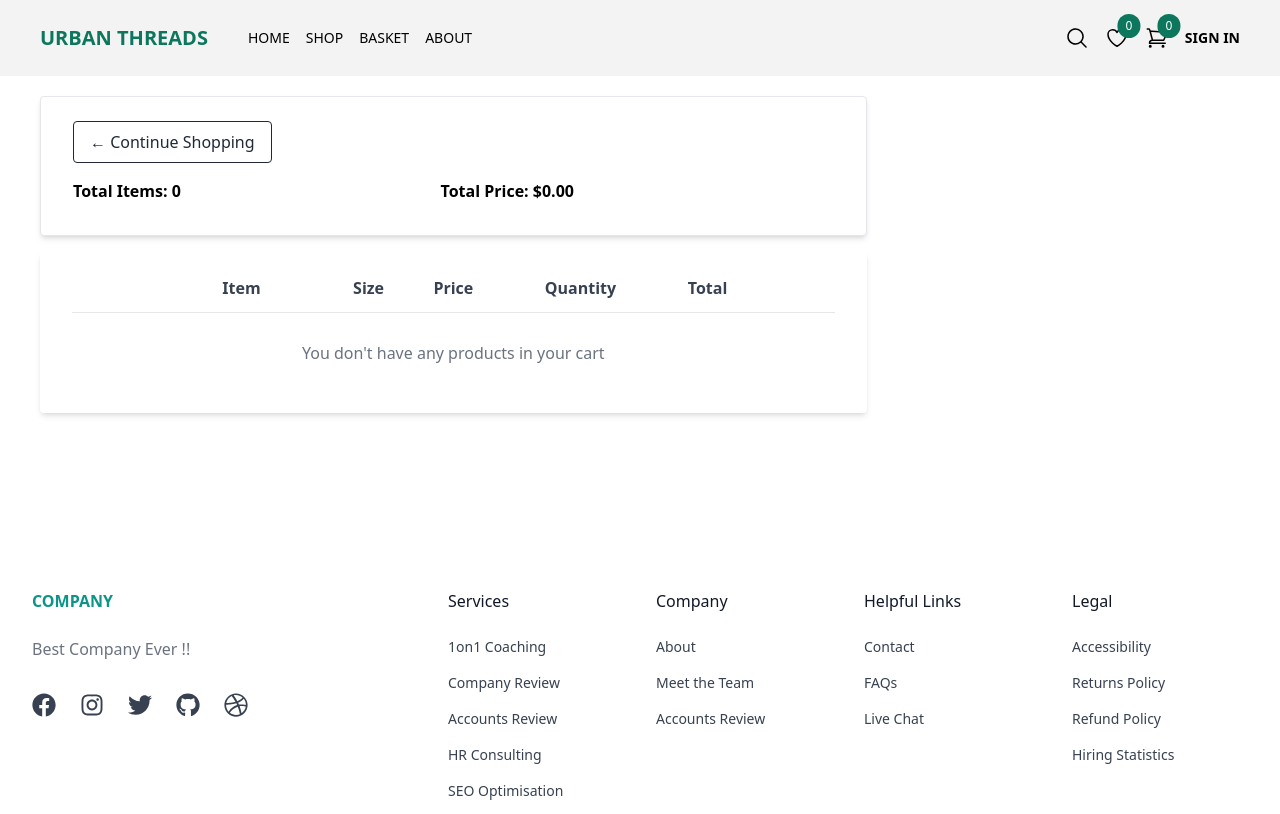
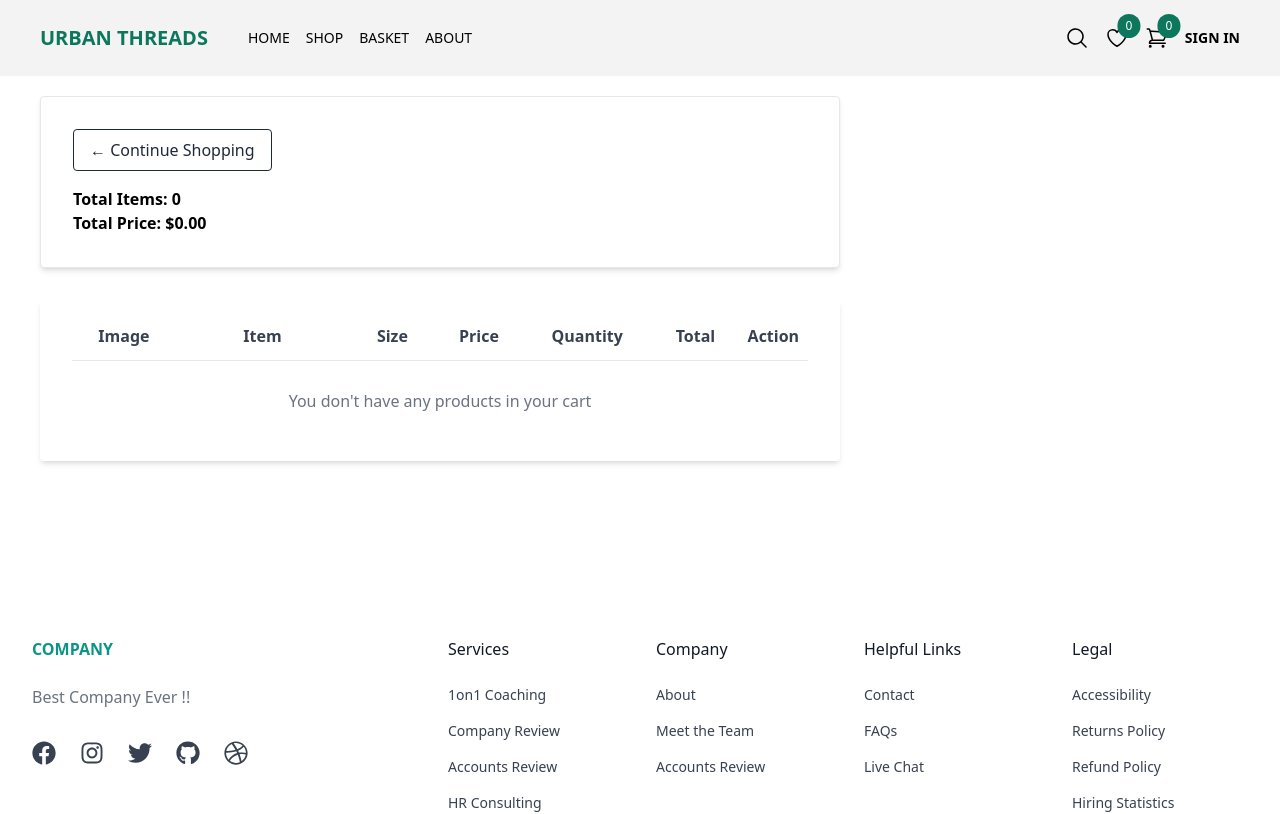
Before and after one commit to jjoenasr/ClothingStore, a React (Create React App) app in the folder frontend/: page /cart in a window 1280 px wide. Shown: the top 814 px of the page. Built offline with nearby package versions, Linux system fonts and the light colour scheme.

Commit message:
improved cart

```diff
--- a/frontend/src/components/CartItem.tsx
+++ b/frontend/src/components/CartItem.tsx
@@ -30,49 +30,62 @@ const CartItem = ({item, removeFromCart}:{item:Item, removeFromCart: (data: Item
 
     }
     return (
-        <div className="flex items-stretch text-center pb-10 mb-10 border-b border-gray-200 ">
+        <div className="flex flex-col md:flex-row md:items-center md:justify-between text-center pb-6 mb-6 border-b border-gray-200">
+        <div className="flex flex-col items-center mb-4 gap-2">
+            <h3 className="font-medium md:hidden">{item.product.name}</h3>
+            <div className="w-[120px] mb-2">
                 <Link to={`${item.product.get_absolute_url}`}>
-            <div style={{ flex: 1 }}>
-                <img width={120} height={120} src={item.product.imageURL ? API_URL + item.product.imageURL : process.env.PUBLIC_URL + "/images/placeholder.png"} alt={item.product.name} />
+                    <div className='flex justify-center'>
+                        <img width={120} height={120} src={item.product.imageURL ? API_URL + item.product.imageURL : process.env.PUBLIC_URL + "/images/placeholder.png"} alt={item.product.name} className="object-cover" />
                     </div>
                 </Link>
+            </div>
+            <div className="flex flex-col items-center gap-1 md:hidden">
+                <p className="text-sm text-gray-600">Size: {item.size}</p>
+                <p className="text-sm font-medium">Price: ${item.product.price}</p>
+            </div>
+        </div>
 
-            <div style={{ flex: 2 }}>
-                <p>{item.product.name}</p>
+        <div className='hidden md:block w-[200px]'>
+            <p className="truncate">{item.product.name}</p>
         </div>
-            <div style={{ flex: 1 }}>
-                <p className=''>{item.size}</p>
+        <div className='hidden md:block w-[100px]'>
+            <p>{item.size}</p>
         </div>
-            <div  style={{ flex: 1 }}>
-                <p className=''>${item.product.price}</p>
+        <div className='hidden md:block w-[100px]'>
+            <p>${item.product.price}</p>
         </div>
-            <div style={{ flex: 2 }}>
-                <div className="relative flex items-center max-w-[6rem] h-10 mt-2 mx-2">
+        <div className='w-full md:w-[150px] flex justify-center mb-4 md:mb-0'>
+            <div className="relative flex items-center w-full max-w-[120px] h-10">
                 <button
                 className="bg-gray-100 hover:bg-gray-200 border border-gray-300 rounded-s-lg px-3 focus:ring-gray-100 focus:ring-2 focus:outline-none h-full"
                 onClick={decrementQuantity}>
-                    <span className="text-lg text-gray-900 ">−</span>
+                <span className="text-lg text-gray-900">−</span>
                 </button>
                 <input
                 type="number"
-                    className="bg-gray-100 border-x-0 border border-gray-300 h-full text-center text-gray-900 text-sm focus:ring-blue-500 focus:border-blue-500 block w-full outline-none "
+                className="bg-gray-100 border-x-0 border border-gray-300 h-full text-center text-gray-900 text-sm focus:ring-blue-500 focus:border-blue-500 block w-full outline-none"
                 value={item.quantity}
                 readOnly
                 />
                 <button
-                    className="bg-gray-100 hover:bg-gray-200 border border-gray-300 rounded-e-lg px-3  focus:ring-gray-100  focus:ring-2 focus:outline-none h-full"
+                className="bg-gray-100 hover:bg-gray-200 border border-gray-300 rounded-e-lg px-3 focus:ring-gray-100 focus:ring-2 focus:outline-none h-full"
                 onClick={incrementQuantity}>
                     <span className="text-lg text-gray-900">+</span>
                 </button>
             </div>
         </div>
-            <div style={{ flex: 1 }}>
-                <p>${(item.product.current_price * item.quantity).toFixed(2)}</p>
+        <div className='w-full md:w-[100px] mb-4 md:mb-0 flex justify-center'>
+            <p className="font-medium">${(item.product.current_price * item.quantity).toFixed(2)}</p>
         </div>
-            <div style={{ flex: 1 }}>
-                <FaTrash className='text-red-500 chg-quantity cursor-pointer' onClick={remove} />
+        <div className='w-full md:w-[80px] flex justify-center'>
+            <button
+                className="text-red-500 hover:text-red-700 transition-colors duration-200"
+                onClick={remove}
+                aria-label="Remove item">
+                <FaTrash className='w-5 h-5' />
+            </button>
         </div>
-
     </div>
     )
 }
--- a/frontend/src/pages/Cart.tsx
+++ b/frontend/src/pages/Cart.tsx
@@ -7,22 +7,24 @@ const Cart = () => {
   const { state, cartTotalItems, cartTotalPrice, removeFromCart } = useStore();
   const cart = state.cart
   return (
-    <div className="flex flex-col pt-[96px] lg:pl-10">
-    <div className="w-full md:w-2/3 mb-4 md:mb-0">
-        <div className="bg-white shadow-md rounded border px-8 pt-6 pb-8 mb-4">
+    <div className="flex flex-col pt-[96px] px-4 lg:px-10">
+    <div className="w-full lg:w-2/3 mb-4">
+        <div className="bg-white shadow-md rounded border p-4 md:p-8 mb-4">
             <Link to="/store" className="btn-dark inline-block mb-4">
                 &#x2190; Continue Shopping
             </Link>
-            <div className='flex items-center justify-between'>
+            <div className='flex flex-col sm:flex-row sm:items-center sm:justify-between gap-4'>
+              <div className='space-y-2 sm:space-y-0'>
                 <h5 className='font-bold'>
                     Total Items: {cartTotalItems()}
                 </h5>
                 <h5 className='font-bold'>
                     Total Price: ${cartTotalPrice().toFixed(2)}
                 </h5>
+              </div>
               <div>
               {cartTotalItems() !== 0 && (
-                  <Link to="/checkout" className="btn-success text-sm">
+                  <Link to="/checkout" className="btn-success text-sm w-full sm:w-auto text-center">
                       Checkout &#x2192;
                   </Link>
               )}
@@ -31,26 +33,16 @@ const Cart = () => {
         </div>
     </div>
 
-    <div className="w-full md:w-2/3">
-        <div className="bg-white shadow-md rounded px-8 pt-6 pb-8 mb-4">
-          <div className="flex items-center text-center mb-3 pb-3 border-b text-gray-700 font-semibold">
-          <div style={{ flex: 1 }}></div>
-                <div style={{ flex: 2 }}>
-                    <strong>Item</strong>
-                </div>
-                <div style={{ flex: 1 }}>
-                    <strong>Size</strong>
-                </div>
-                <div style={{ flex: 1 }}>
-                    <strong>Price</strong>
-                </div>
-                <div style={{ flex: 2 }}>
-                    <strong>Quantity</strong>
-                </div>
-                <div style={{ flex: 1 }}>
-                    <strong>Total</strong>
-                </div>
-                <div style={{ flex: 1 }}></div>
+    <div className="w-full lg:w-2/3">
+        <div className="bg-white shadow-md rounded px-4 md:px-8 pt-6 pb-8 mb-4">
+          <div className="hidden md:flex items-center justify-between text-center mb-3 pb-3 border-b text-gray-700 font-semibold">
+              <div className="w-[120px]">Image</div>
+              <div className="w-[200px]">Item</div>
+              <div className="w-[100px]">Size</div>
+              <div className="w-[100px]">Price</div>
+              <div className="w-[150px]">Quantity</div>
+              <div className="w-[100px]">Total</div>
+              <div className="w-[80px]">Action</div>
           </div>
 
             {cart.length > 0 ? (
```
Lines whose indentation alone changed are shown as unchanged.
